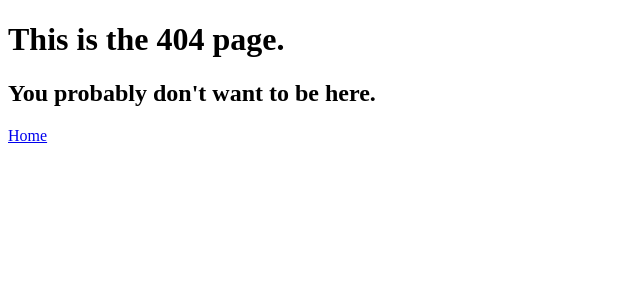
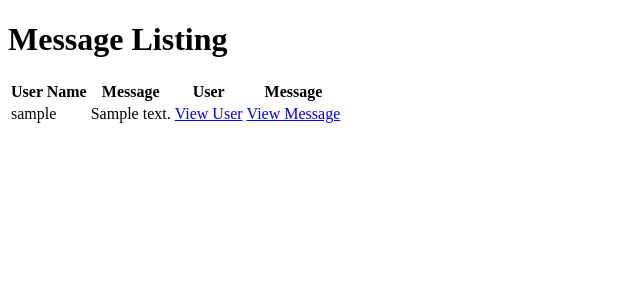
Before and after one commit to bigrobsf/flask-sql-alchemy2, a Flask app: page /users/1/messages in a window 1280 px wide. Shown: the top 300 px of the page, without its empty margins (0-640 px from the left). Run offline with Flask 2, Linux system fonts and the light colour scheme; tables that the repository leaves empty hold one stand-in row (values such as "Sample post").

Commit message:
full CRUD working on user and message resources, adding app.py and show.html updates

```diff
--- a/app.py
+++ b/app.py
@@ -50,6 +50,9 @@ def root():
     return redirect(url_for('index'))
 
 
+# =============================================================================
+# routes for users
+# =============================================================================
 @app.route('/users', methods=['GET', 'POST'])
 def index():
     if request.method == 'POST':
@@ -103,12 +106,71 @@ def edit(id):
 def new():
     return render_template('users/new.html')
 
+# =============================================================================
+# routes for messages
+# =============================================================================
+@app.route('/users/<int:id>/messages', methods=['GET', 'POST'])
+def messages(id):
+    if id in [user.id for user in User.query.all()]:
+        if request.method == 'POST':
+            message = request.form.get('message')
+            user_id = id
+
+            db.session.add(Message(message, user_id))
+            db.session.commit()
+
+            return redirect(url_for('index'))
+        else:
+            message_list = db.session.query(User.user_name, Message.id, Message.message,
+                                            Message.user_id).join(Message,
+                                            User.id == Message.user_id).filter(User.id == id)
+            print('STATEMENT: ', message_list.statement)
+            return render_template('messages/showall.html', msgs=message_list)
+    else:
+        return render_template('404.html')
+
+
+@app.route('/users/<int:id>/messages/show/<int:msg_id>', methods=['GET', 'PATCH', 'DELETE'])
+def message_show(id, msg_id):
+    if id in [user.id for user in User.query.all()] and msg_id in [message.id for message in Message.query.all()]:
+        found_message = Message.query.get(msg_id)
+        if request.method == b'PATCH':
+            found_message.message = request.form.get('message')
+
+            db.session.add(found_message)
+            db.session.commit()
+
+            return redirect(url_for('messages', id=id))
+
+        if request.method == b'DELETE':
+            db.session.delete(found_message)
+            db.session.commit()
+
+            return redirect(url_for('messages', id=id))
+
+        return render_template('messages/show.html', msg=found_message)
+    else:
+        return render_template('404.html')
+
+
+@app.route('/users/<int:id>/messages/<int:msg_id>/edit')
+def message_edit(id, msg_id):
+    if id in [user.id for user in User.query.all()] and msg_id in [message.id for message in Message.query.all()]:
+        found_message = Message.query.get(msg_id)
+        return render_template('messages/edit.html', msg=found_message)
+    else:
+        return render_template('404.html')
+
+
+@app.route('/users/<int:id>/messages/new')
+def message_new(id):
+    return render_template('messages/new.html', user_id=id)
+
 
 @app.errorhandler(404)
 def page_not_found(e):
     return render_template('404.html')
 
 
-
 if __name__ == '__main__':
     app.run(port=3001, debug=True)
```
Also changed, not shown: templates/users/show.html (+8 -1 lines).
